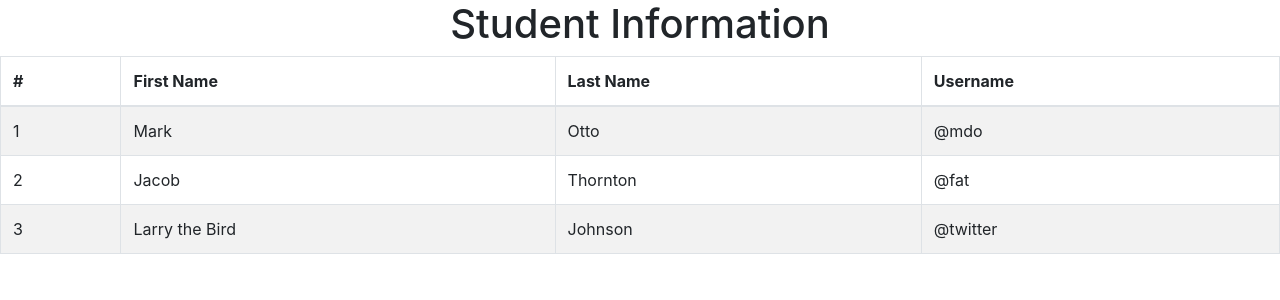
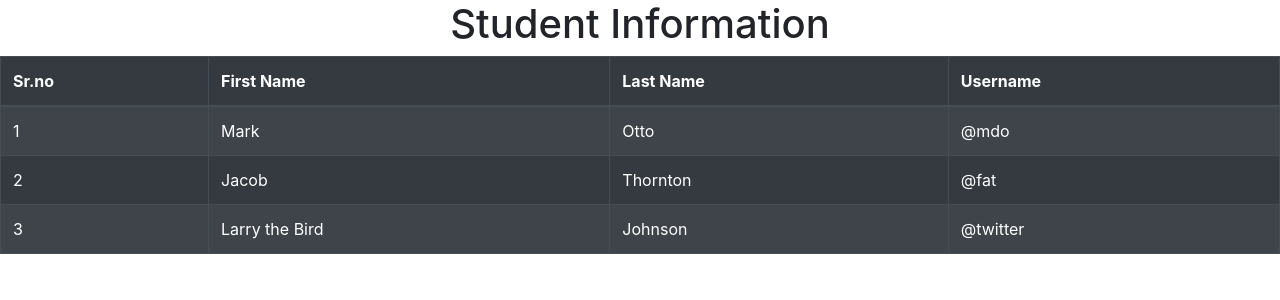
Before and after one commit to MdTauseef27/login-page, a React (Create React App) app: page / in a window 1280 px wide. Shown: the top 300 px of the page. Built offline with nearby package versions, Linux system fonts and the light colour scheme.

Commit message:
added table

```diff
--- a/src/Components/LoginPage.jsx
+++ b/src/Components/LoginPage.jsx
@@ -5,10 +5,10 @@ export const LoginPage = () => {
   return (
     <div>
       <h1 style={{ textAlign: "center" }}>Student Information</h1>
-      <Table striped bordered hover>
+      <Table striped bordered hover variant="dark">
         <thead>
           <tr>
-            <th>#</th>
+            <th>Sr.no</th>
             <th>First Name</th>
             <th>Last Name</th>
             <th>Username</th>
```
